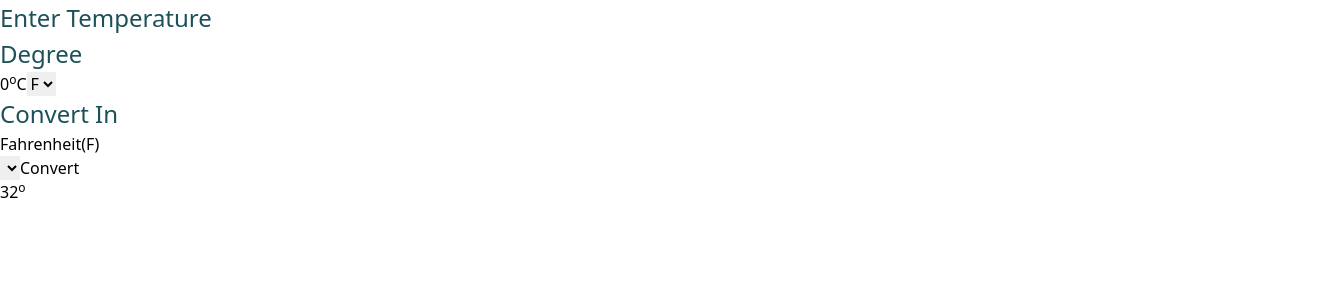
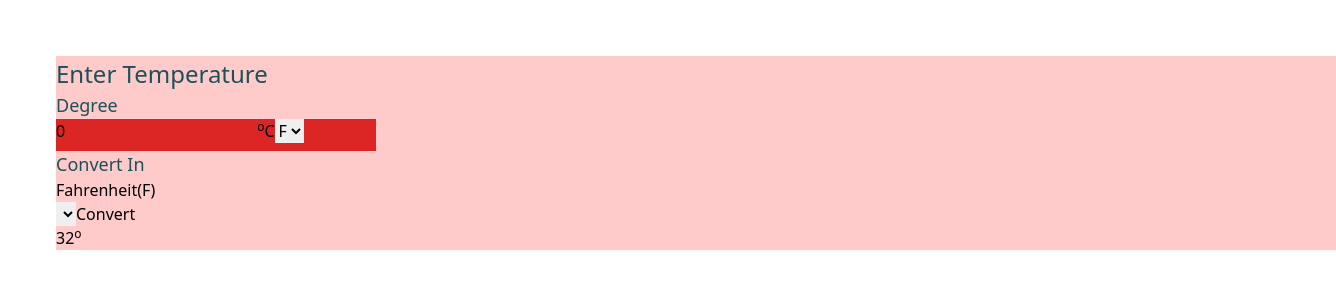
Before and after one commit to miskiat/Temperature-Converter, a React (Vite) app: page / in a window 1280 px wide. Shown: the top 300 px of the page, 1336 px wide, since content can reach past the window. Built offline with nearby package versions, Linux system fonts and the light colour scheme.

Commit message:
degree-box

```diff
--- a/src/App.css
+++ b/src/App.css
@@ -1,5 +1,5 @@
 .container {
-  @apply border-green-700;
+  @apply border-green-700 items-center justify-center bg-red-200 m-14;
 }
 .enter {
   color: hsl(188deg 53% 23%);
@@ -7,9 +7,15 @@
 }
 .degree {
   color: hsl(188deg 53% 23%);
-  font-size: x-large;
+  font-size: large;
 }
+.degree-box {
+  @apply h-8 w-80 bg-red-600 flex space-x-48;
+}
+/* .degree-boxx {
+  @apply pl-56 space-x-2;
+} */
 .convert {
   color: hsl(188deg 53% 23%);
-  font-size: x-large;
+  font-size: large;
 }
--- a/src/App.jsx
+++ b/src/App.jsx
@@ -7,12 +7,16 @@ function App() {
         <h1 className="enter">Enter Temperature</h1>
         <div className="">
           <h2 className="degree">Degree</h2>
+          <div className="degree-box">
             <span>0</span>
+            <div className="degree-boxx">
               <sup>o</sup>
               <span>C</span>
               <select>
                 <option>F</option>
               </select>
+            </div>
+          </div>
         </div>
         <div className="">
           <h2 className="convert">Convert In</h2>
```
Lines whose indentation alone changed are shown as unchanged.
